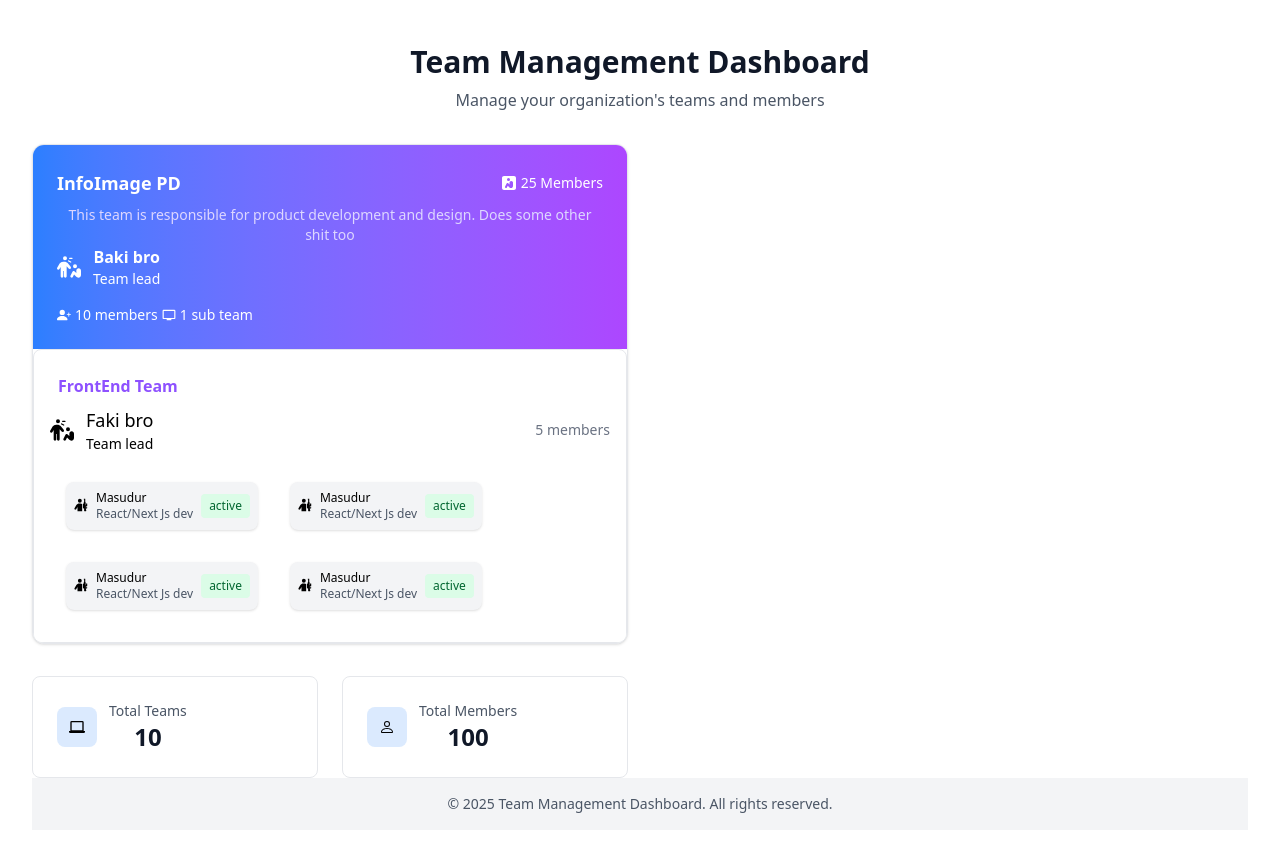
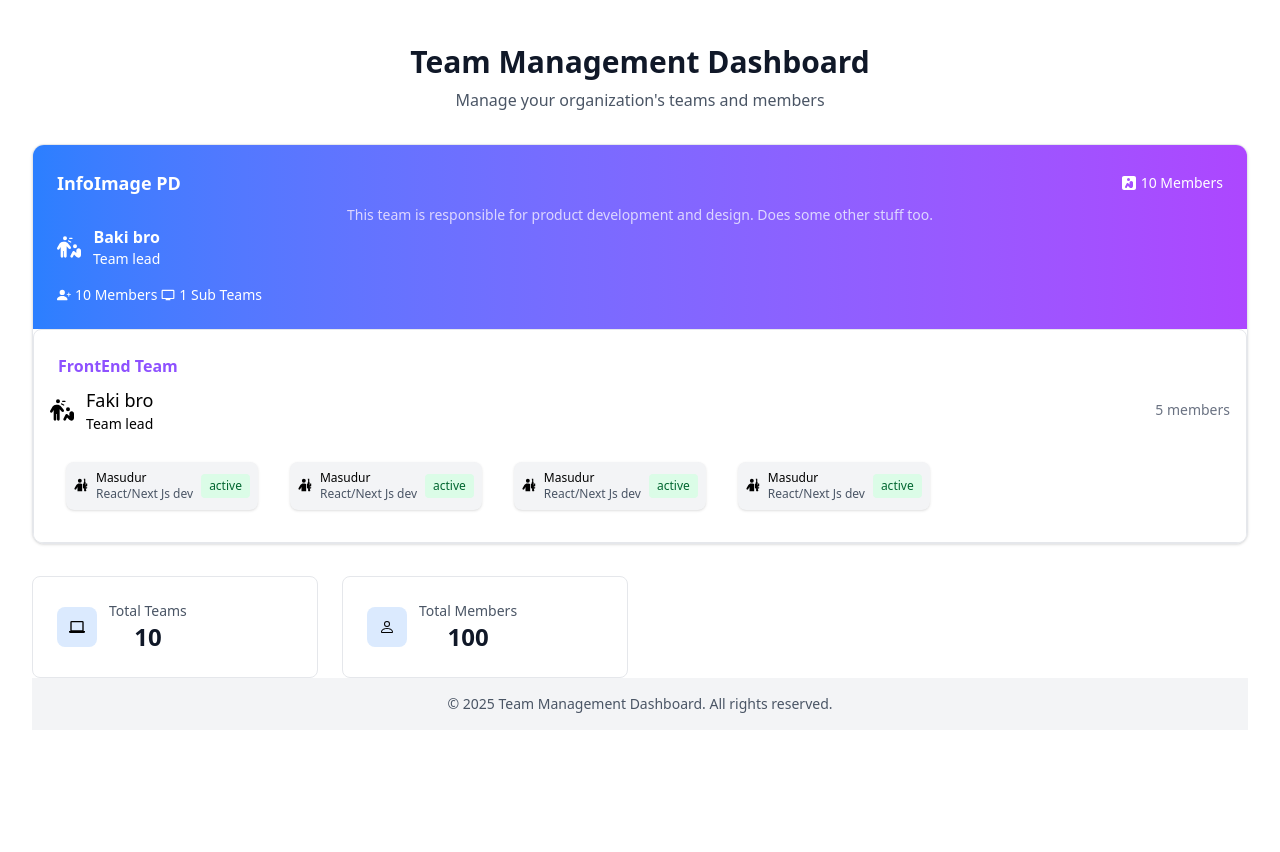
Before and after one commit to Rakib-mbstu/team-management-dashboard, a React (Vite) app: page / in a window 1280 px wide. Shown: the top 852 px of the page. Built offline with nearby package versions, Linux system fonts and the light colour scheme.

Commit message:
feat: add data

```diff
--- a/src/App.jsx
+++ b/src/App.jsx
@@ -5,8 +5,10 @@ import "./App.css";
 import Teams from "./components/Teams";
 import Footer from "./components/Footer";
 import Summery from "./components/Summery";
+import teams from "./data/teams.js";
 function App() {
   const [count, setCount] = useState(0);
+  console.log("Teams data:", teams);
 
   return (
     <>
@@ -19,7 +21,18 @@ function App() {
             Manage your organization's teams and members
           </p>
         </div>
-        <Teams />
+        {teams.map((team) => {
+          return (
+            <Teams
+              key={team.id}
+              name={team.name}
+              description={team.description}
+              teamLead={team.teamLead}
+              stats={team.stats}
+              subTeams={team.subTeams}
+            />
+          );
+        })}
         <Summery />
         <Footer />
       </div>
--- a/src/components/MemberDetailsModal.jsx
+++ b/src/components/MemberDetailsModal.jsx
@@ -18,16 +18,17 @@ function MemberDetailsModal({ open, onClose, member }) {
     (sum, skill) => sum + skill.rating,
     0
   );
+
   const ratingPercent = Math.round((totalStars / totalPossible) * 100);
 
   return (
-    <div className="fixed inset-0 z-50 flex items-center justify-center bg-white bg-opacity-10">
+    <div className="fixed inset-0 z-50 flex items-center justify-center bg-gray-900/60">
       <div className="bg-white rounded-xl shadow-lg border border-gray-200 w-full max-w-md p-6">
         <div className="flex justify-between items-center mb-4">
           <h2 className="text-xl font-semibold text-blue-700">{member.name}</h2>
           <button
             onClick={() => onClose()}
-            className="text-red-700 hover:text-gray-700 text-2xl font-bold"
+            className="text-gray-400 hover:text-gray-700 text-2xl font-bold"
           >
             &times;
           </button>
--- a/src/components/TeamMember.jsx
+++ b/src/components/TeamMember.jsx
@@ -49,9 +49,9 @@ function TeamMember({}) {
           skills: [
             { name: "React", rating: 5 },
             { name: "Next.js", rating: 4 },
-            // { name: "Tailwind CSS", rating: 4 },
-            // { name: "Node.js", rating: 3 },
-            // { name: "TypeScript", rating: 2 },
+            { name: "Tailwind CSS", rating: 4 },
+            { name: "Node.js", rating: 3 },
+            { name: "TypeScript", rating: 2 },
           ],
         }}
       />
--- a/src/components/Teams.jsx
+++ b/src/components/Teams.jsx
@@ -4,22 +4,22 @@ import { FaSquarePersonConfined } from "react-icons/fa6";
 import { FaPersonHarassing } from "react-icons/fa6";
 import { MdOutlinePersonalVideo } from "react-icons/md";
 import SubTeams from "./SubTeams";
-function Teams() {
+import { expertise } from "../data/expertise";
+function Teams({ name, description, teamLead, stats, subTeams }) {
+  const teamLeadInfo = expertise.find((member) => member.id === teamLead);
+
   return (
-    <div className="grid grid-cols-1 lg:grid-cols-2 gap-6 w-full">
+    <div className="grid grid-cols-1 gap-6 w-full">
       <div className="bg-white rounded-xl shadow-sm border border-gray-200 overflow-hidden">
         <div className="bg-gradient-to-r from-blue-500 to-purple-500 p-6 text-white">
           <div className="flex items-center justify-between">
-            <h3 className="text-lg font-semibold">InfoImage PD</h3>
+            <h3 className="text-lg font-semibold">{name}</h3>
             <div className="flex items-center">
               <FaSquarePersonConfined />
-              <span className="text-sm ml-1">25 Members</span>
+              <span className="text-sm ml-1">{stats.members} Members</span>
             </div>
           </div>
-          <p className="mt-2 text-sm text-violet-200">
-            This team is responsible for product development and design. Does
-            some other shit too
-          </p>
+          <p className="mt-2 text-sm text-violet-200">{description}</p>
           <div className="flex items-center gap-3 mb-4">
             <span className="text-2xl">
               {" "}
@@ -27,16 +27,16 @@ function Teams() {
             </span>
             <div>
               <div className="flex items-center gap-2 flex-col">
-                <span className="font-semibold">Baki bro</span>
+                <span className="font-semibold">{teamLeadInfo.name}</span>
               </div>
-              <p className="text-sm">Team lead</p>
+              <p className="text-sm">{teamLeadInfo.role}</p>
             </div>
           </div>
           <div className="flex items-center gap-4 text-sm">
             <div className="flex items-center gap-1">
-              <BsPersonPlusFill /> <span> 10 members</span>
+              <BsPersonPlusFill /> <span> {stats.members} Members</span>
               <MdOutlinePersonalVideo />
-              <span className="pr-2">1 sub team</span>
+              <span className="pr-2">{stats.subTeams} Sub Teams</span>
             </div>
           </div>
         </div>
--- /dev/null
+++ b/src/data/expertise.js
@@ -0,0 +1,42 @@
+export const expertise = [
+    {
+        id: 101,
+        name: "Baki bro",
+        role: "Team lead",
+        experience: 5,
+        status: "active",
+        skills: [
+            { name: "Leadership", rating: 5 },
+            { name: "Product Design", rating: 4 },
+        ],
+    },
+    {
+        id: 102,
+        name: "Masudur",
+        role: "React/Next Js dev",
+        experience: 3,
+        status: "active",
+        skills: [
+            { name: "React", rating: 5 },
+            { name: "Next.js", rating: 4 },
+            { name: "Tailwind CSS", rating: 4 },
+            { name: "Node.js", rating: 3 },
+            { name: "TypeScript", rating: 2 },
+        ],
+    },
+    {
+        id: 103,
+        name: "Faki bro",
+        role: "Frontend dev",
+        experience: 2,
+        status: "inactive",
+        skills: [
+            { name: "HTML", rating: 5 },
+            { name: "CSS", rating: 4 },
+            { name: "JavaScript", rating: 4 },
+        ],
+    },
+    // Add more expertise as needed
+];
+
+export default expertise;
--- /dev/null
+++ b/src/data/teams.js
@@ -0,0 +1,22 @@
+export const teams = [
+    {
+        id: 1,
+        name: "InfoImage PD",
+        membersCount: 25,
+        description: "This team is responsible for product development and design. Does some other stuff too.",
+        teamLead: 101, // links to expertise id
+        stats: { members: 10, subTeams: 1 },
+        subTeams: [
+            {
+                id: 11,
+                name: "Frontend Team",
+                lead: 102, // links to expertise id
+                membersCount: 5,
+                members: [102, 103], // expertise ids
+            },
+            // Add more subTeams as needed
+        ],
+    },
+    // Add more teams as needed
+];
+export default teams;
```
